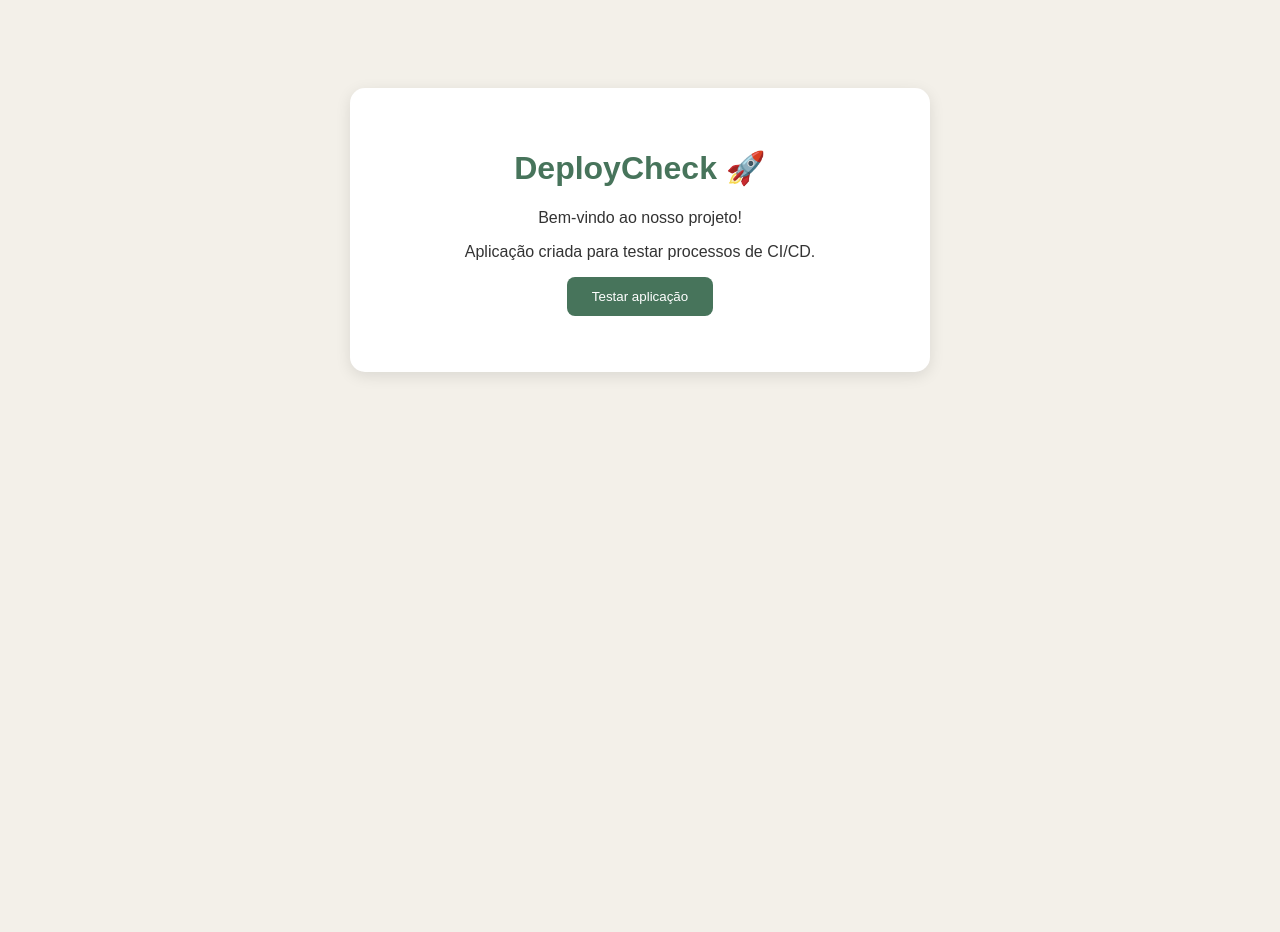
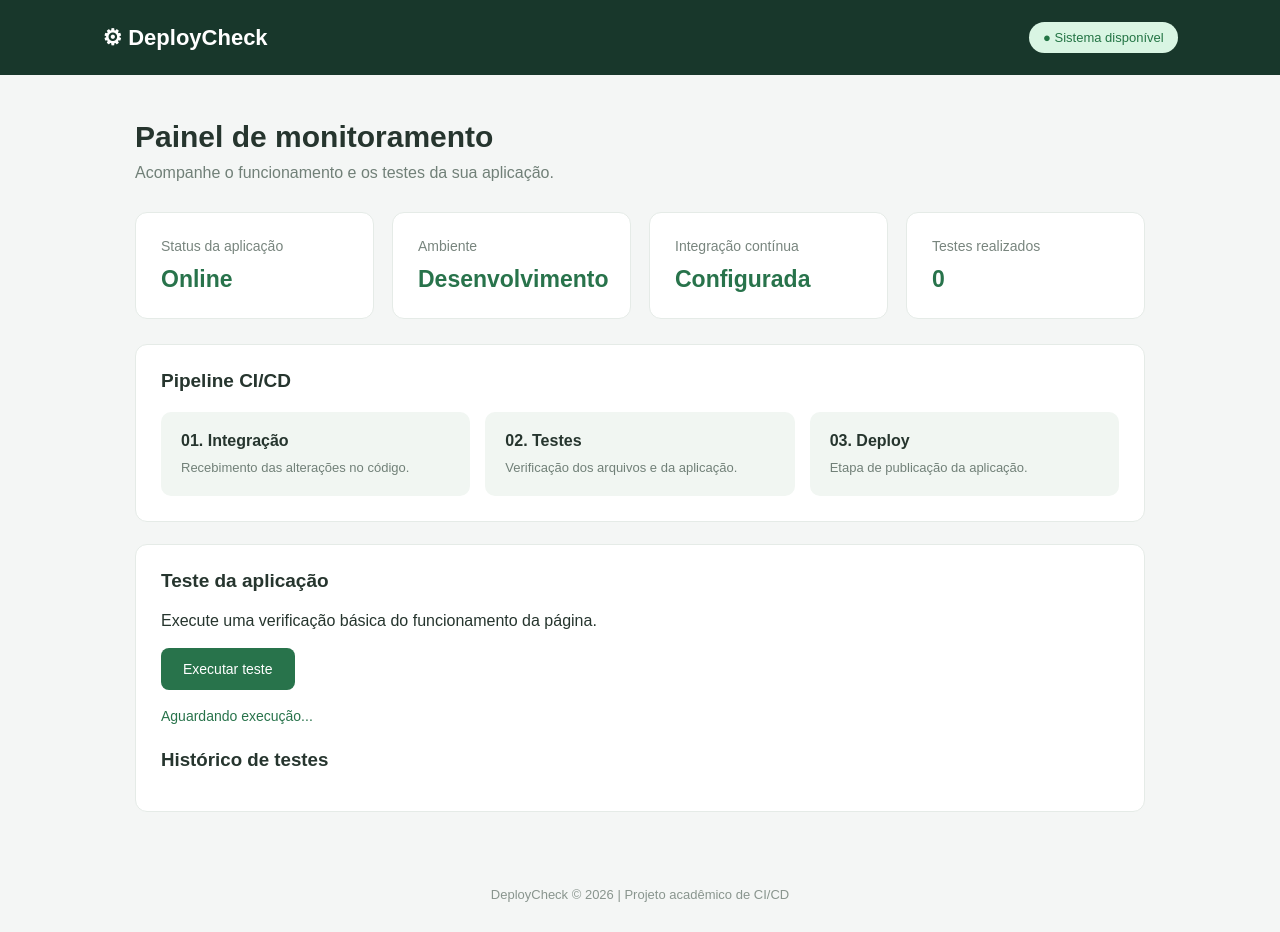
Before and after one commit to manuelevian4-pixel/deploycheck, a plain HTML site: page index.html in a window 1280 px wide. Before the commit the page ends 800 px from the top, so only its background shows below. Drawn offline with Linux system fonts and the light colour scheme.

Commit message:
Testando automacao CI/CD

```diff
--- a/index.html
+++ b/index.html
@@ -4,64 +4,296 @@
 <head>
     <meta charset="UTF-8">
     <meta name="viewport" content="width=device-width, initial-scale=1.0">
-    <title>DeployCheck</title>
+    <meta name="theme-color" content="#18372b">
+    <title>DeployCheck - Teste CI/CD</title>
+    <style>
+        * {
+            margin: 0;
+            padding: 0;
+            box-sizing: border-box;
+        }
 
-    <style>
         body {
             font-family: Arial, sans-serif;
-            background: #f3f0e9;
-            color: #333;
-            text-align: center;
-            padding: 80px 20px;
+            background: #f4f6f5;
+            color: #26352e;
         }
 
-        .container {
-            background: white;
-            max-width: 500px;
-            margin: auto;
-            padding: 40px;
-            border-radius: 15px;
-            box-shadow: 0 4px 15px rgba(0, 0, 0, 0.1);
+        header {
+            background: #18372b;
+            color: white;
+            padding: 22px 8%;
+            display: flex;
+            justify-content: space-between;
+            align-items: center;
         }
 
-        h1 {
-            color: #47745b;
+        .logo {
+            font-size: 22px;
+            font-weight: bold;
+        }
+
+        .online {
+            background: #d9f5e3;
+            color: #237444;
+            padding: 8px 14px;
+            border-radius: 20px;
+            font-size: 13px;
+        }
+
+        main {
+            max-width: 1050px;
+            margin: 45px auto;
+            padding: 0 20px;
+        }
+
+        .intro {
+            margin-bottom: 30px;
+        }
+
+        .intro h1 {
+            font-size: 30px;
+            margin-bottom: 10px;
+        }
+
+        .intro p {
+            color: #718078;
+        }
+
+        .cards {
+            display: grid;
+            grid-template-columns: repeat(auto-fit, minmax(210px, 1fr));
+            gap: 18px;
+            margin-bottom: 25px;
+        }
+
+        .card,
+        .panel {
+            background: white;
+            padding: 25px;
+            border-radius: 12px;
+            border: 1px solid #e5ebe7;
+        }
+
+        .card p {
+            color: #78857e;
+            font-size: 14px;
+            margin-bottom: 12px;
+        }
+
+        .card h2 {
+            font-size: 23px;
+            color: #28734b;
+        }
+
+        .panel {
+            margin-bottom: 22px;
+        }
+
+        .panel h2 {
+            font-size: 19px;
+            margin-bottom: 20px;
+        }
+
+        .steps {
+            display: grid;
+            grid-template-columns: repeat(3, 1fr);
+            gap: 15px;
+        }
+
+        .step {
+            background: #f1f6f2;
+            padding: 20px;
+            border-radius: 10px;
+        }
+
+        .step strong {
+            display: block;
+            margin-bottom: 8px;
+        }
+
+        .step span {
+            font-size: 13px;
+            color: #718078;
         }
 
         button {
-            background: #47745b;
+            background: #28734b;
             color: white;
             border: none;
-            padding: 12px 25px;
+            padding: 13px 22px;
             border-radius: 8px;
             cursor: pointer;
+            font-size: 14px;
         }
 
         button:hover {
-            background: #34583f;
+            background: #195b38;
+        }
+
+        button:disabled {
+            opacity: 0.6;
+            cursor: not-allowed;
+        }
+
+        #resultado {
+            margin-top: 18px;
+            font-size: 14px;
+            color: #28734b;
+        }
+
+        #historico {
+            margin: 15px 20px;
+            color: #52635a;
+            font-size: 14px;
+            line-height: 1.8;
+        }
+
+        footer {
+            text-align: center;
+            padding: 30px;
+            color: #89958e;
+            font-size: 13px;
+        }
+
+        @media (max-width: 600px) {
+            .steps {
+                grid-template-columns: 1fr;
+            }
+            .intro h1 {
+                font-size: 25px;
+            }
+            header {
+                padding: 18px 5%;
+            }
         }
     </style>
 </head>
 
 <body>
-    <div class="container">
-        <h1>DeployCheck 🚀</h1>
 
-        <p>Bem-vindo ao nosso projeto!</p>
+    <header>
+        <div class="logo">⚙ DeployCheck</div>
+        <div class="online">● Sistema disponível</div>
+    </header>
 
-        <p>Aplicação criada para testar processos de CI/CD.</p>
+    <main>
 
-        <button onclick="verificar()">Testar aplicação</button>
+        <section class="intro">
+            <h1>Painel de monitoramento</h1>
+            <p>Acompanhe o funcionamento e os testes da sua aplicação.</p>
+        </section>
 
-        <p id="resultado"></p>
-    </div>
+        <section class="cards">
+
+            <div class="card">
+                <p>Status da aplicação</p>
+                <h2>Online</h2>
+            </div>
+
+            <div class="card">
+                <p>Ambiente</p>
+                <h2>Desenvolvimento</h2>
+            </div>
+
+            <div class="card">
+                <p>Integração contínua</p>
+                <h2>Configurada</h2>
+            </div>
+
+            <div class="card">
+                <p>Testes realizados</p>
+                <h2 id="contador">0</h2>
+            </div>
+
+        </section>
+
+        <section class="panel">
+            <h2>Pipeline CI/CD</h2>
+
+            <div class="steps">
+
+                <div class="step">
+                    <strong>01. Integração</strong>
+                    <span>Recebimento das alterações no código.</span>
+                </div>
+
+                <div class="step">
+                    <strong>02. Testes</strong>
+                    <span>Verificação dos arquivos e da aplicação.</span>
+                </div>
+
+                <div class="step">
+                    <strong>03. Deploy</strong>
+                    <span>Etapa de publicação da aplicação.</span>
+                </div>
+
+            </div>
+        </section>
+
+        <section class="panel">
+            <h2>Teste da aplicação</h2>
+            <p>Execute uma verificação básica do funcionamento da página.</p>
+
+            <br>
+
+            <button id="botaoTeste" onclick="verificar()">
+            Executar teste
+        </button>
+
+            <p id="resultado" aria-live="polite">
+                Aguardando execução...
+            </p>
+
+            <div style="margin-top: 25px;">
+                <h3>Histórico de testes</h3>
+                <ul id="historico"></ul>
+            </div>
+        </section>
+
+    </main>
+
+    <footer>
+        DeployCheck © 2026 | Projeto acadêmico de CI/CD
+    </footer>
 
     <script>
+        let totalTestes = 0;
+
         function verificar() {
-            document.getElementById("resultado").innerText =
-                "Aplicação funcionando corretamente!";
+
+            const resultado = document.getElementById("resultado");
+            const historico = document.getElementById("historico");
+            const contador = document.getElementById("contador");
+            const botao = document.getElementById("botaoTeste");
+
+            botao.disabled = true;
+            resultado.textContent = "Executando teste...";
+
+            setTimeout(() => {
+
+                totalTestes++;
+
+                resultado.textContent =
+                    "✓ Teste concluído! Aplicação funcionando.";
+
+                contador.textContent = totalTestes;
+
+                const horario = new Date().toLocaleString("pt-BR");
+
+                const item = document.createElement("li");
+
+                item.textContent =
+                    "✓ Teste realizado com sucesso em " + horario;
+
+                historico.prepend(item);
+
+                botao.disabled = false;
+
+            }, 800);
         }
     </script>
+
 </body>
 
 </html>
```
